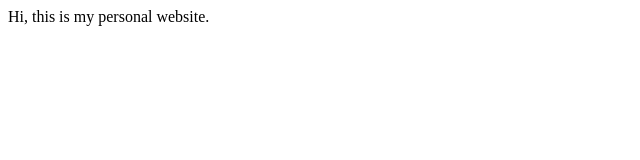
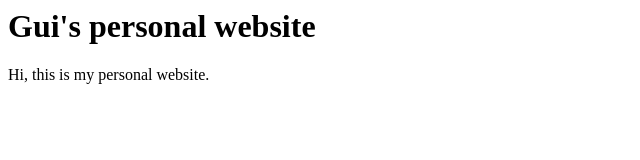
Before and after one commit to RQPclover00/rqpclover00.github.io, a plain HTML site: page index.html in a window 1280 px wide. Shown: the whole page, without its empty margins (0-640 px from the left). Drawn offline with Linux system fonts and the light colour scheme.

Commit message:
Adding a title

```diff
--- a/index.html
+++ b/index.html
@@ -1 +1,3 @@
+<h1> Gui's personal website </h1>
+
 Hi, this is my personal website.
```
